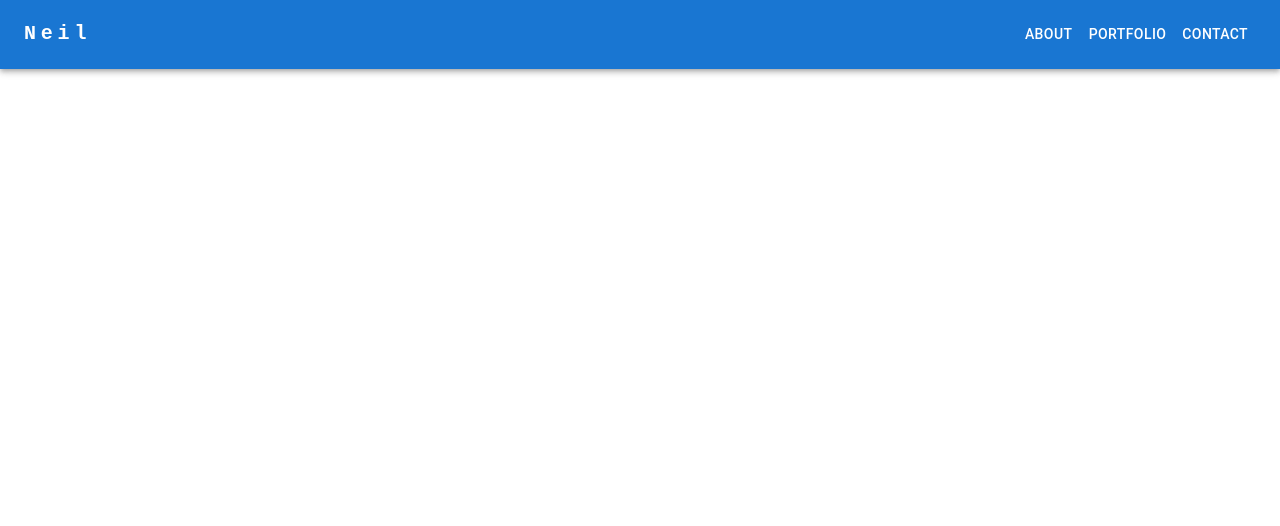
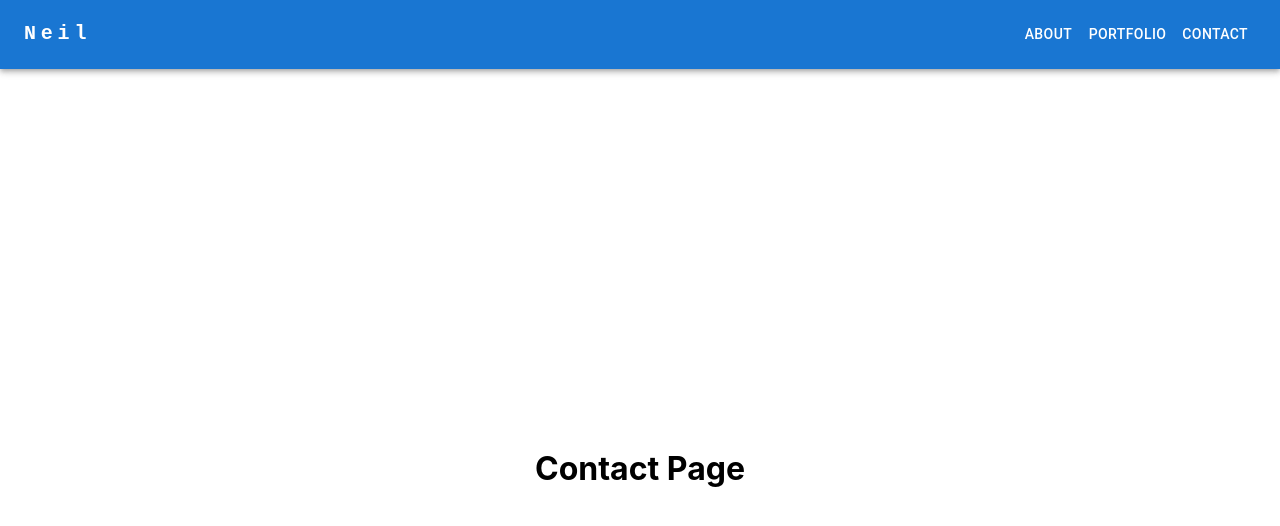
Before and after one commit to neiltarar/personal_portfolio_website_tutorial, a React (Create React App) app: page /contact in a window 1280 px wide. Shown: the top 526 px of the page. Built offline with nearby package versions, Linux system fonts and the light colour scheme.

Commit message:
added react-router-dom and routes on App.js

```diff
--- a/package.json
+++ b/package.json
@@ -11,8 +11,11 @@
     "@testing-library/jest-dom": "^5.16.5",
     "@testing-library/react": "^13.4.0",
     "@testing-library/user-event": "^13.5.0",
+    "i": "^0.3.7",
+    "npm": "^9.7.1",
     "react": "^18.2.0",
     "react-dom": "^18.2.0",
+    "react-router-dom": "^6.13.0",
     "react-scripts": "5.0.1",
     "web-vitals": "^2.1.4"
   },
--- a/src/App.js
+++ b/src/App.js
@@ -1,11 +1,21 @@
-import "./App.css";
-import Header from "./components/Layout/NavBar";
+import { BrowserRouter as Router, Routes, Route } from "react-router-dom";
+import Navbar from "./components/Layout/NavBar";
+import HomePage from "./components/Pages/HomePage";
+import PortfolioPage from "./components/Pages/Portfolio";
+import ContactPage from "./components/Pages/ContactPage";
+import AboutPage from "./components/Pages/About";
 
 function App() {
 	return (
-		<>
-			<Header />
-		</>
+		<Router>
+			<Navbar />
+			<Routes>
+				<Route path='/' element={<HomePage />} />
+				<Route path='/portfolio' element={<PortfolioPage />} />
+				<Route path='/contact' element={<ContactPage />} />
+				<Route path='/about' element={<AboutPage />} />
+			</Routes>
+		</Router>
 	);
 }
 
--- /dev/null
+++ b/src/components/Layout/DefaultLayout.js
@@ -0,0 +1,22 @@
+import React from "react";
+import { Container, Box } from "@mui/material";
+
+const DefaultLayout = ({ children }) => {
+	return (
+		<Container>
+			<Box
+				sx={{
+					display: "flex",
+					flexDirection: "column",
+					alignItems: "center",
+					justifyContent: "center",
+					minHeight: "100vh", // adjust as needed
+				}}
+			>
+				{children}
+			</Box>
+		</Container>
+	);
+};
+
+export default DefaultLayout;
--- a/src/components/Layout/NavBar.js
+++ b/src/components/Layout/NavBar.js
@@ -1,5 +1,6 @@
 import * as React from "react";
 import { createTheme, ThemeProvider } from "@mui/material/styles";
+import { Link } from "react-router-dom";
 import AppBar from "@mui/material/AppBar";
 import Box from "@mui/material/Box";
 import Toolbar from "@mui/material/Toolbar";
@@ -11,7 +12,11 @@ import Container from "@mui/material/Container";
 import Button from "@mui/material/Button";
 import MenuItem from "@mui/material/MenuItem";
 
-const pages = ["About", "Portfolio", "Contact"];
+const pages = [
+	{ name: "About", path: "/about" },
+	{ name: "Portfolio", path: "/portfolio" },
+	{ name: "Contact", path: "/contact" },
+];
 
 const theme = createTheme({
 	breakpoints: {
@@ -25,7 +30,7 @@ const theme = createTheme({
 	},
 });
 
-function ResponsiveAppBar() {
+const Navbar = () => {
 	const [anchorElNav, setAnchorElNav] = React.useState(null);
 
 	const handleOpenNavMenu = (event) => {
@@ -68,11 +73,13 @@ function ResponsiveAppBar() {
 						>
 							{pages.map((page) => (
 								<Button
-									key={page}
+									key={page.name}
 									onClick={handleCloseNavMenu}
 									sx={{ my: 2, color: "white", display: "block" }}
+									component={Link}
+									to={page.path}
 								>
-									{page}
+									{page.name}
 								</Button>
 							))}
 						</Box>
@@ -107,8 +114,13 @@ function ResponsiveAppBar() {
 								}}
 							>
 								{pages.map((page) => (
-									<MenuItem key={page} onClick={handleCloseNavMenu}>
-										<Typography textAlign='center'>{page}</Typography>
+									<MenuItem
+										key={page.name}
+										onClick={handleCloseNavMenu}
+										component={Link}
+										to={page.path}
+									>
+										<Typography textAlign='center'>{page.name}</Typography>
 									</MenuItem>
 								))}
 							</Menu>
@@ -118,5 +130,5 @@ function ResponsiveAppBar() {
 			</AppBar>
 		</ThemeProvider>
 	);
-}
-export default ResponsiveAppBar;
+};
+export default Navbar;
--- /dev/null
+++ b/src/components/Pages/About.js
@@ -0,0 +1,11 @@
+import DefaultLayout from "../Layout/DefaultLayout";
+
+const AboutPage = () => {
+	return (
+		<DefaultLayout>
+			<h1>About Page</h1>
+		</DefaultLayout>
+	);
+};
+
+export default AboutPage;
--- /dev/null
+++ b/src/components/Pages/ContactPage.js
@@ -0,0 +1,11 @@
+import DefaultLayout from "../Layout/DefaultLayout";
+
+const ContactPage = () => {
+	return (
+		<DefaultLayout>
+			<h1>Contact Page</h1>
+		</DefaultLayout>
+	);
+};
+
+export default ContactPage;
--- /dev/null
+++ b/src/components/Pages/HomePage.js
@@ -0,0 +1,11 @@
+import DefaultLayout from "../Layout/DefaultLayout";
+
+const HomePage = () => {
+	return (
+		<DefaultLayout>
+			<h1>Home Page</h1>
+		</DefaultLayout>
+	);
+};
+
+export default HomePage;
--- /dev/null
+++ b/src/components/Pages/Portfolio.js
@@ -0,0 +1,11 @@
+import DefaultLayout from "../Layout/DefaultLayout";
+
+const PortfolioPage = () => {
+	return (
+		<DefaultLayout>
+			<h1>Portfolio Page</h1>
+		</DefaultLayout>
+	);
+};
+
+export default PortfolioPage;
```
Also changed, not shown: 2 other files (tests, documents, lock files or other folders).
